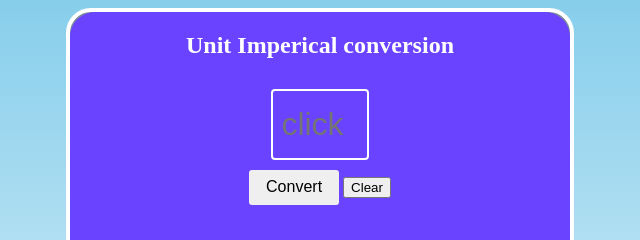
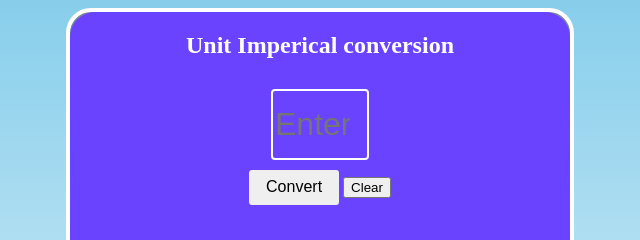
Before and after one commit to Shivam7264/solo-project-4-unit-conerter-, a plain HTML site: page index.html in a window 1280 px wide. Shown: the top 240 px of the page, 320-960 px from the left. Drawn offline with Linux system fonts and the light colour scheme.

Commit message:
Update index.html

```diff
--- a/index.html
+++ b/index.html
@@ -7,7 +7,7 @@
         <section class="main">
             <div class="head">
                     <h1>Unit Imperical conversion</h1>
-                    <input id="box" type="number" placeholder="click">
+                    <input id="box" type="number" placeholder="Enter1,2,3">
                     <div >
                     <button id="btn">Convert</button>
                     <button id="btn1">Clear</button>
```
